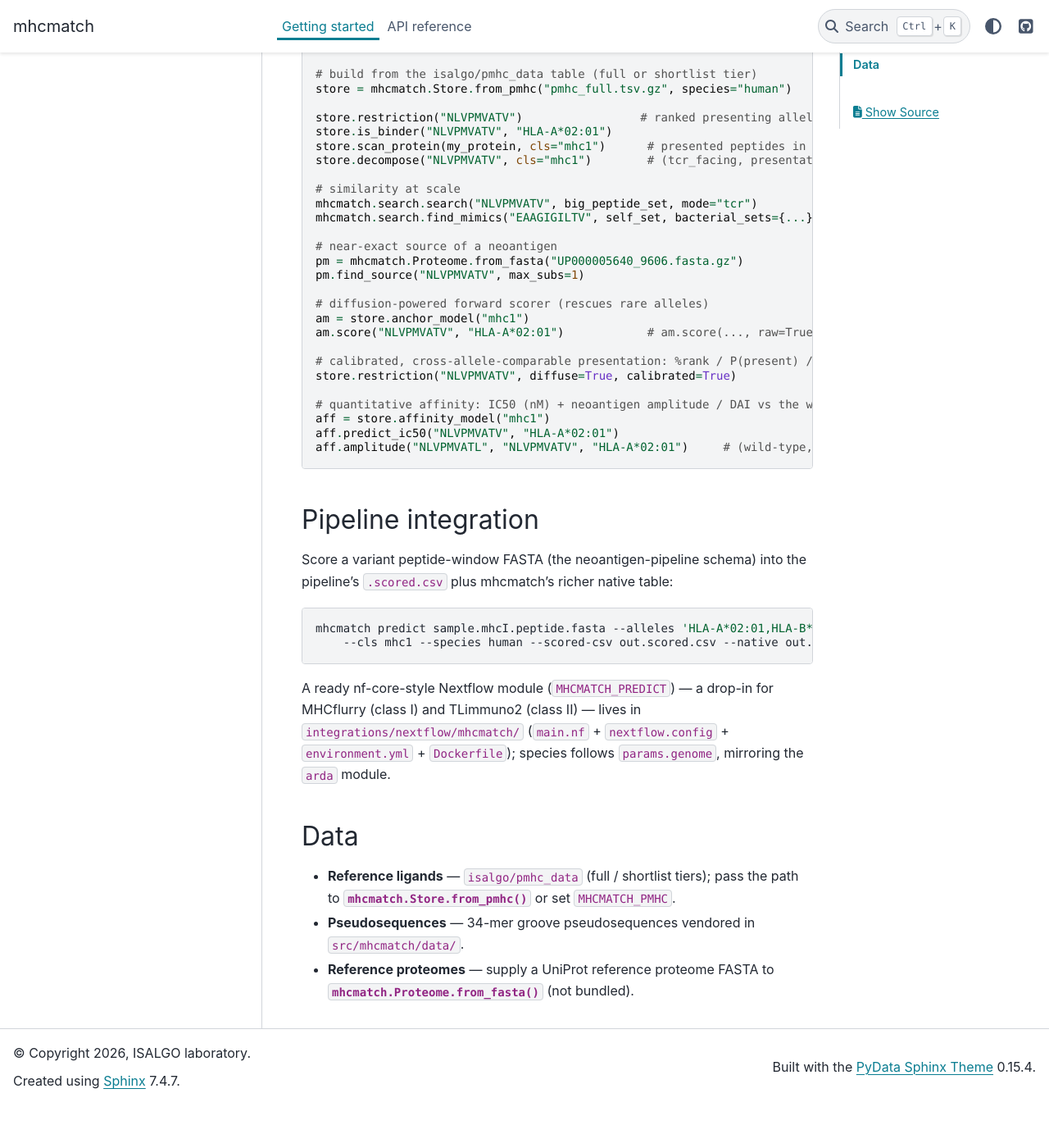
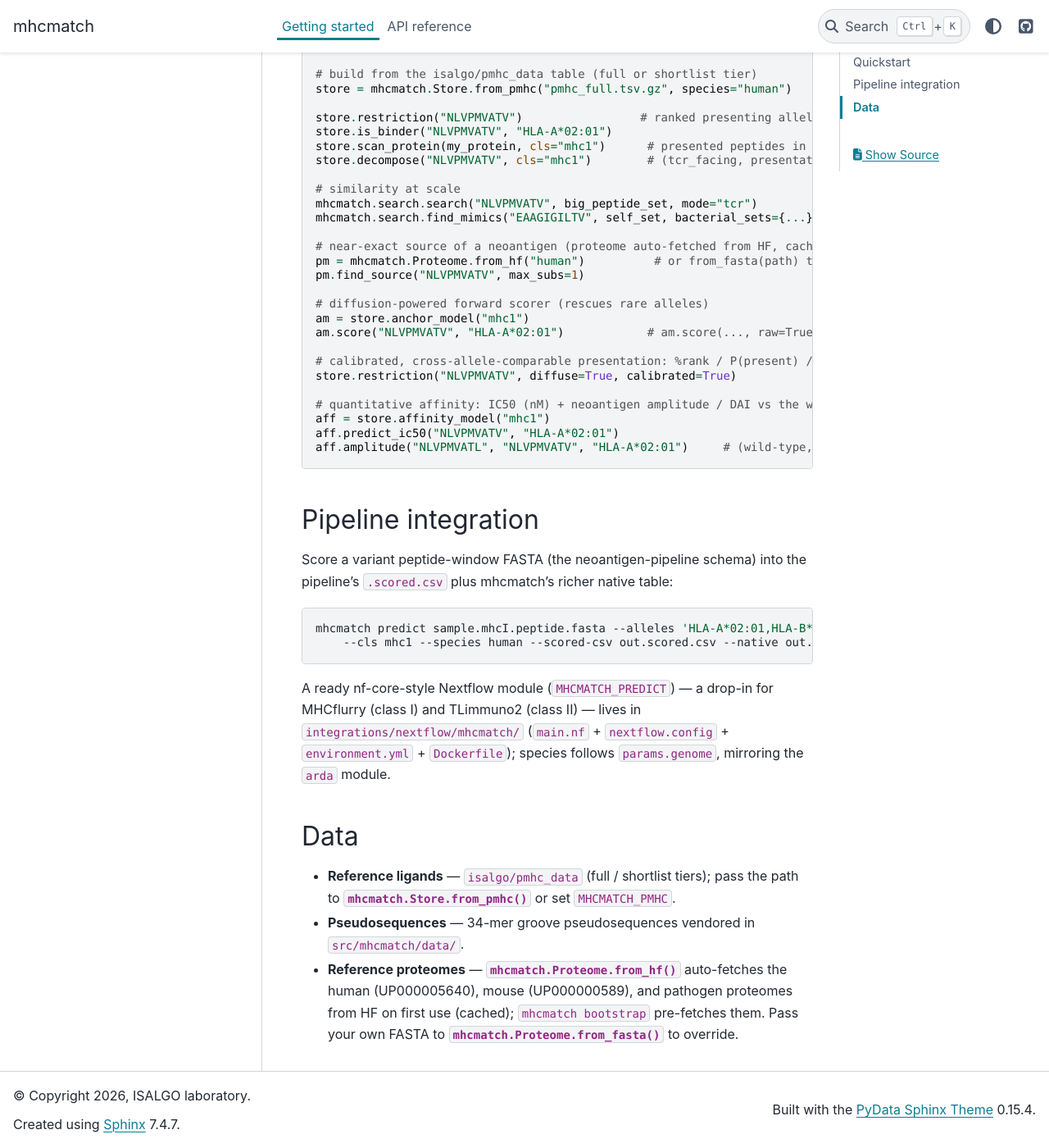
Before and after one commit to antigenomics/mhcmatch, a Sphinx documentation site: the page built from docs/getting-started.rst, in a window 1280 px wide and 1400 px high, scrolled down 444 px. Shown: the whole window at 82% size. Built offline with Sphinx 7.4.7 and the PyData theme 0.15.4, drawn with Linux system fonts in a browser that asks for light colours; before the commit the page ends 1791 px from its top, so only the background shows below that.

Commit message:
docs: fix the restriction() presentation-axis confusion and the undocumented FASTA entry point
The UX audit found a real trap on immunology's most famous A*02:01 ligand: restriction(calibrated=True)
bands NLVPMVATV "weak", and the README documented that as expected output. Root cause: restriction runs
background="ligand" (the allele-SPECIFICITY axis -- which allele) but its docstring claimed a NetMHCpan
%Rank_EL analogue (the PRESENTATION axis -- is it presented at all). Those are different questions; a
canonical widely-shared ligand ranks mid-pack on specificity while being unambiguously restricted.

Per the adversarial review, this is fixed in the docs, not by plumbing background through restriction()
(which would add a scoring-config dimension to answer a question predict() already answers):
- store.py: the calibrated-rank docstring now says outright it is the specificity axis, and points at
  predict/background="proteome" for the %Rank_EL presentation question.
- README: the calibrated example no longer prints "weak" for NLVPMVATV; it notes A*02:01 ranks first
  and that presentation strength is predict's job.
- README CLI + a new "I have a FASTA of neoantigens" line: `mhcmatch predict` was the 1-line
  presentation entry point all along (it ships background="proteome") but was absent from the CLI list
  (predict/span/bootstrap all were). Now documented as THE FASTA-screening answer.

Also: soften README's "direct-coupling" affinity description to Potts-style ridge (ROADMAP:427 already
flags the overclaim); fix getting-started.rst proteome instructions to from_hf auto-fetch; correct
ROADMAP's stale eps line numbers (484,514,724 -> 673,703,913). Docs build zero-warning; 87 passed.

Co-Authored-By: Claude Opus 4.8 <noreply@anthropic.com>

```diff
--- a/docs/getting-started.rst
+++ b/docs/getting-started.rst
@@ -29,8 +29,8 @@ Quickstart
    mhcmatch.search.search("NLVPMVATV", big_peptide_set, mode="tcr")
    mhcmatch.search.find_mimics("EAAGIGILTV", self_set, bacterial_sets={...})
 
-   # near-exact source of a neoantigen
-   pm = mhcmatch.Proteome.from_fasta("UP000005640_9606.fasta.gz")
+   # near-exact source of a neoantigen (proteome auto-fetched from HF, cached)
+   pm = mhcmatch.Proteome.from_hf("human")          # or from_fasta(path) to override
    pm.find_source("NLVPMVATV", max_subs=1)
 
    # diffusion-powered forward scorer (rescues rare alleles)
@@ -67,5 +67,6 @@ Data
 - **Reference ligands** — ``isalgo/pmhc_data`` (full / shortlist tiers); pass the path to
   :meth:`mhcmatch.Store.from_pmhc` or set ``MHCMATCH_PMHC``.
 - **Pseudosequences** — 34-mer groove pseudosequences vendored in ``src/mhcmatch/data/``.
-- **Reference proteomes** — supply a UniProt reference proteome FASTA to
-  :meth:`mhcmatch.Proteome.from_fasta` (not bundled).
+- **Reference proteomes** — :meth:`mhcmatch.Proteome.from_hf` auto-fetches the human (UP000005640),
+  mouse (UP000000589), and pathogen proteomes from HF on first use (cached); ``mhcmatch bootstrap``
+  pre-fetches them. Pass your own FASTA to :meth:`mhcmatch.Proteome.from_fasta` to override.
```
Also changed, not shown: README.md (+14 -4 lines), ROADMAP.md (+1 -1 lines), 1 other file.
